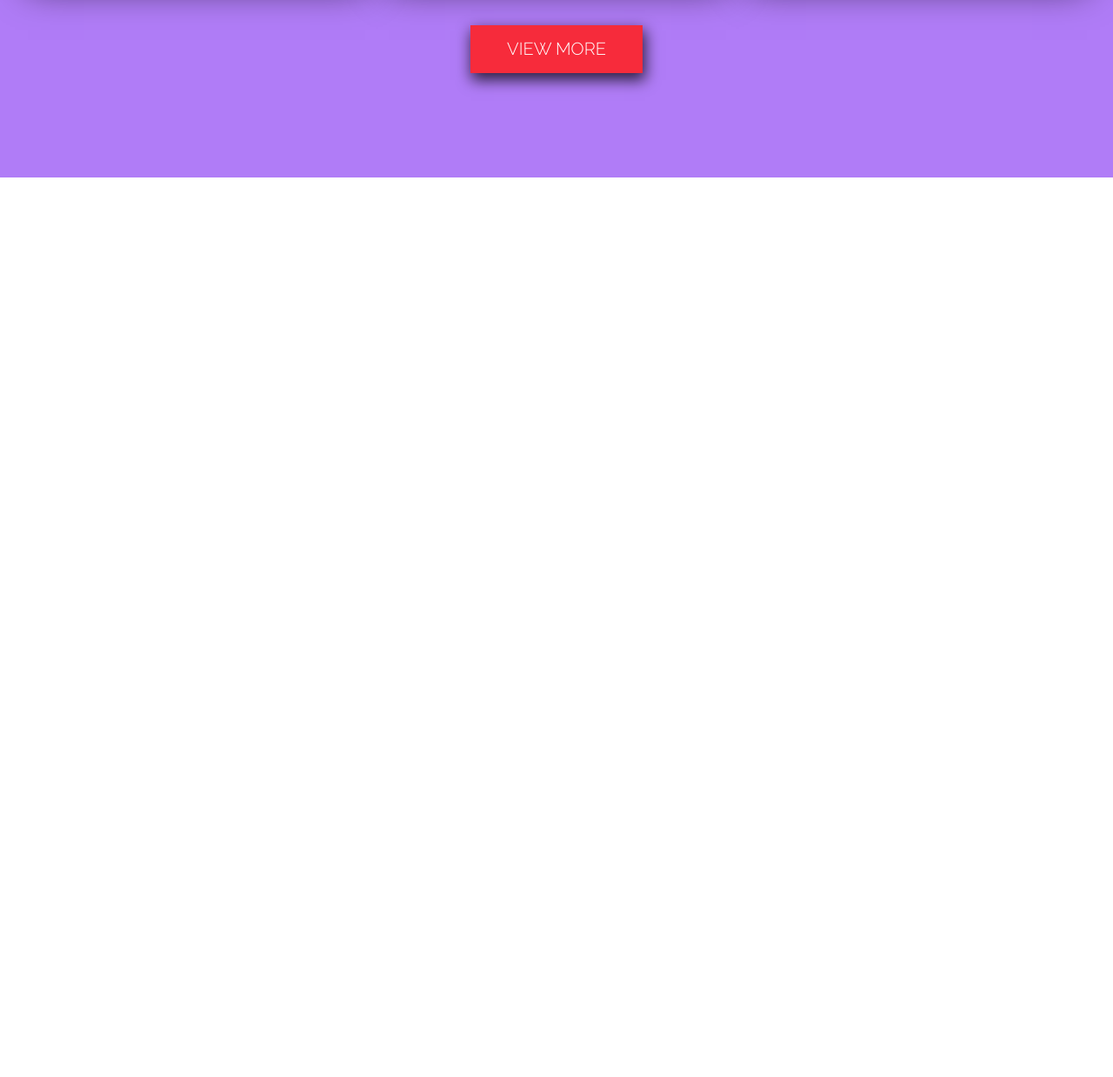
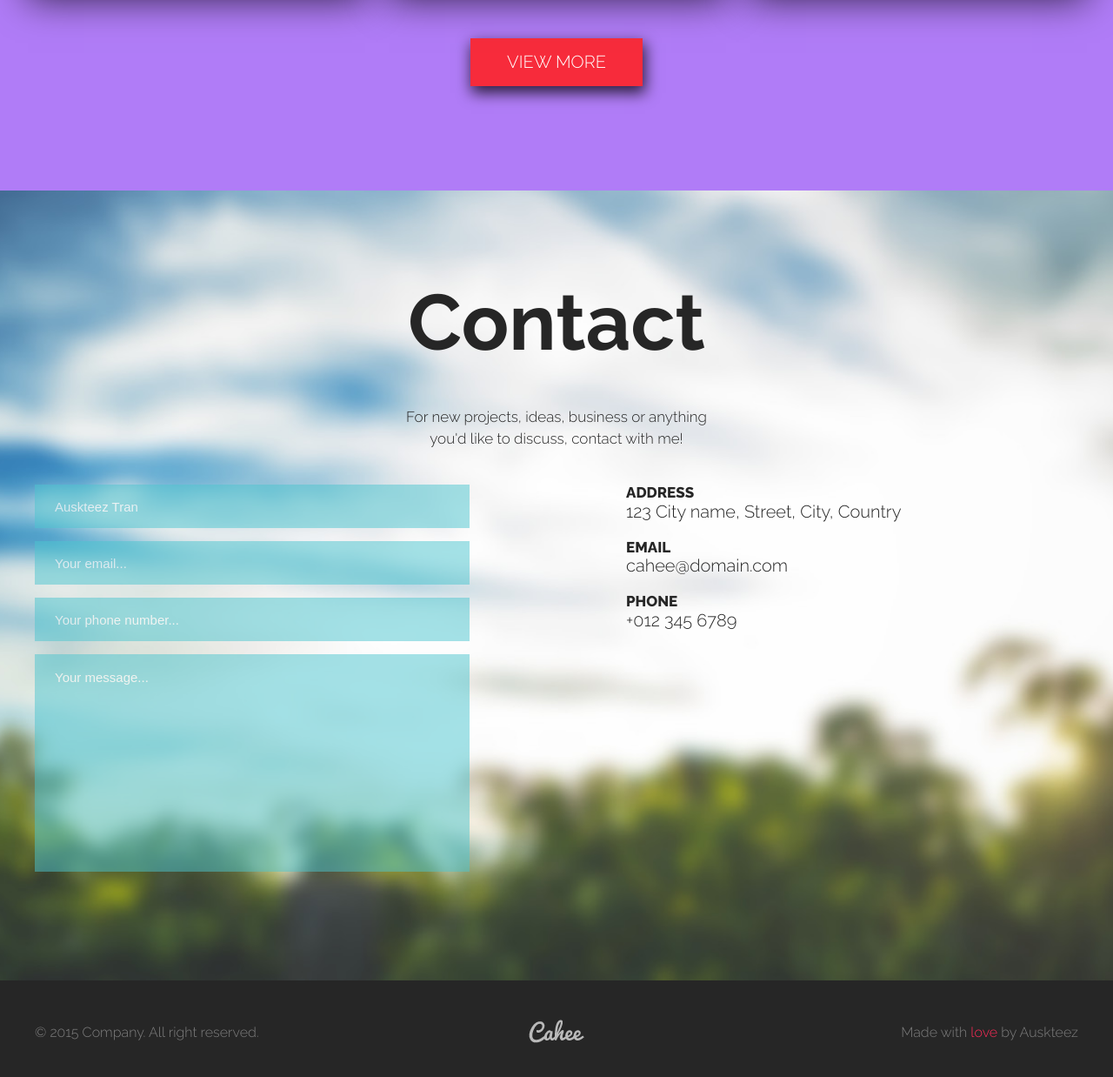
Before and after one commit to andriikukura/cahee, a plain HTML site: page index.html in a window 1280 px wide. Shown: the part 4921-6159 px from the top of the page at 87% size. Before the commit the page ends 5125 px from the top, so only its background shows below. Drawn offline with Linux system fonts and the light colour scheme.

Commit message:
Initial Update

```diff
--- a/css/style.css
+++ b/css/style.css
@@ -613,6 +613,198 @@ box-shadow: 6px 5px 17px -1px rgba(0,0,0,0.75);
 }
 
 
+/*Contacts*/
+
+.ba-contacts {
+	background: url(../img/bg-contact.jpg) top center no-repeat;
+	-webkit-background-size: cover;
+	background-size: cover;
+	text-align: center;
+	padding-top:100px;
+	padding-bottom: 120px;
+}
+
+.ba-contacts__title {
+	font-size: 90px;
+	font-weight: 700;
+	color: #262626;
+	margin: 0;
+	margin-bottom: 45px;
+
+}
+
+.ba-contacts__text {
+	font-size: 17px;
+	line-height: 25px;
+	font-weight: 300;
+	color: #262626;
+	width: 370px;
+	margin: 0  auto;
+
+}
+
+.ba-contact-main {
+	margin-top: 40px;
+}
+
+.ba-contacts-form__name {
+	width: 500px;
+	height: 50px;
+	padding-left: 18px;
+	border: none;
+	background-color: #4cc6d0;
+	opacity: 0.5;
+	color: #fff;
+	outline: none;
+	border-left: 5px solid #4cc6d0;
+}
+
+.ba-contacts-form__email {
+	width: 500px;
+	height: 50px;
+	padding-left: 18px;
+	border: none;
+	background-color: #4cc6d0;
+	opacity: 0.5;
+	color: #fff;
+	outline: none;
+	border-left: 5px solid #4cc6d0;
+}
+
+.ba-contacts-form__number {
+	width: 500px;
+	height: 50px;
+	padding-left: 18px;
+	border: none;
+	background-color: #4cc6d0;
+	opacity: 0.5;
+	color: #fff;
+	outline: none;
+	border-left: 5px solid #4cc6d0;
+}
+
+.ba-contacts-form__textarea {
+	width: 500px;
+	height: 250px;
+	padding-left: 18px;
+	border: none;
+	background-color: #4cc6d0;
+	opacity: 0.5;
+	color: #fff;
+	outline: none;
+	padding-top: 18px;
+	resize: none;
+	border-left: 5px solid #4cc6d0;
+	font-size: 15px;
+	font-weight: 300;
+}
+
+.ba-contacts-form__textarea:focus {
+	border-left: 5px solid #355b82;
+	background-color: #00c4c4;
+	font-size: 15px;
+	font-weight: 700;
+
+}
+
+.ba-contacts-form__textarea:hover {
+	border-left: 5px solid #355b82;
+	background-color: #00c4c4;
+	font-size: 15px;
+	font-weight: 700;
+
+}
+
+.ba-contacts-form__textarea::-webkit-input-placeholder {
+color: #fff !important;
+}
+
+input:focus {
+	border-left: 5px solid #355b82;
+	background-color: #00c4c4;
+	font-size: 15px;
+	font-weight: 700;
+}
+input:hover {
+	border-left: 5px solid #355b82;
+	background-color: #00c4c4;
+	font-size: 15px;
+	font-weight: 700;
+}
+
+input {
+	margin-bottom: 15px;
+	font-size: 15px;
+	font-weight: 300;
+
+}
+
+input::-webkit-input-placeholder {
+color: #fff !important;
+}
+
+input:-moz-placeholder { /* Firefox 18- */
+color: #fff !important;
+}
+
+input::-moz-placeholder {  /* Firefox 19+ */
+color: #fff !important;
+}
+
+input:-ms-input-placeholder {
+color: #fff !important;
+}
+
+
+.ba-contacts__title-right {
+	font-size: 17px;
+	font-weight: 800;
+	color: #262626;
+	text-transform: uppercase;
+	margin: 0;
+
+}
+
+.ba-contacts__text-right {
+	font-size: 20px;
+	font-weight: 300;
+	color: #262626;
+	margin-top: 0;
+}
+
+.ba-contacts-right {
+	padding-left: 70px;
+}
+
+.ba-footer {
+	background-color: #262626;
+	padding: 35px 0;
+	vertical-align: middle;
+}
+
+.ba-footer-left {
+	font-size: 16px;
+	font-weight: 300;
+	color: #7e7e7e;
+
+}
+
+.ba-footer-img {
+display: inline-block;
+padding-top: 5px;
+}
+
+.ba-footer-right {
+	font-size: 16px;
+	font-weight: 300;
+	color: #7e7e7e;
+
+}
+
+.ba-footer-right span {
+	color: #ff2b58;
+}
+
 
 /* Typography */
 a,
--- a/index.html
+++ b/index.html
@@ -222,13 +222,55 @@
 	</div>
 	<a class="ba-blog__button" href="#">view more</a>
 	</div>
-</section>
+	</section>
+
+	<section class="ba-contacts">
+		<div class="ba-container">
+			<h2 class="ba-contacts__title">Contact</h2>
+			<p class="ba-contacts__text">For new projects, ideas, business or anything
+			you'd like to discuss, contact with me!</p>
+			<div class="ba-row ba-contact-main">
+				<div class="ba-width-1-2 ba-text-left">
+					<form class="ba-contacts-form">
+						<input class="ba-contacts-form__name" type="text" placeholder="Auskteez Tran">
+						<input class="ba-contacts-form__email" type="email" placeholder="Your email...">
+						<input class="ba-contacts-form__number" type="number" placeholder="Your phone number...">
+						<textarea class="ba-contacts-form__textarea" name="message" id="" placeholder="Your message..."></textarea>
+					</form>
+				</div>
+				<div class="ba-width-1-2 ba-text-left ">
+					<div class="ba-contacts-right">
+					<h5 class="ba-contacts__title-right">Address</h5>
+					<p class="ba-contacts__text-right">123 City name, Street, City, Country</p>
+					<h5 class="ba-contacts__title-right">Email</h5>
+					<p class="ba-contacts__text-right">cahee@domain.com</p>
+					<h5 class="ba-contacts__title-right">Phone</h5>
+					<p class="ba-contacts__text-right">+012 345 6789</p>
+					</div>
+				</div>
+			</div>
+		</div>
+	</section>
 
 
 
 
 	<footer class="ba-footer">
+		<div class="ba-container">
+		<div class="ba-row">
+			<div class="ba-width-1-3">
+				<p class="ba-footer-left">© 2015 Company. All right reserved.</p>
 
+			</div>
+			<div class="ba-width-1-3 ba-text-center">
+				<div class="ba-footer-img">
+				<img class="ba-footer-img" src="img/logo-footer.png" alt=""></div>
+			</div>
+			<div class="ba-width-1-3 ba-text-right">
+				<p class="ba-footer-right">Made with <span>love</span> by Auskteez</p>
+			</div>
+		</div>
+		</div>
 	</footer>
 
 	<svg style="display: none;">
```
Also changed, not shown: img/bg-contact.jpg (added), img/logo-footer.png (added).
